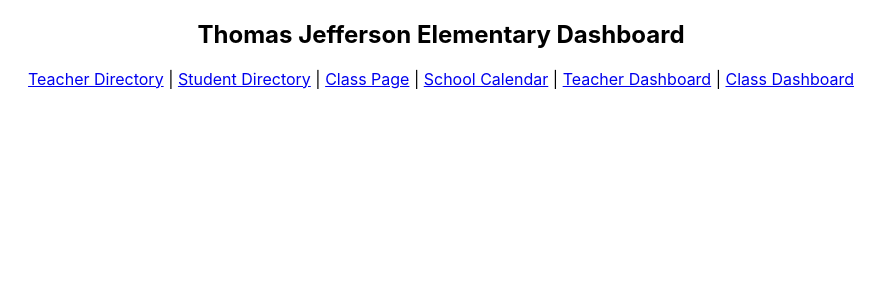
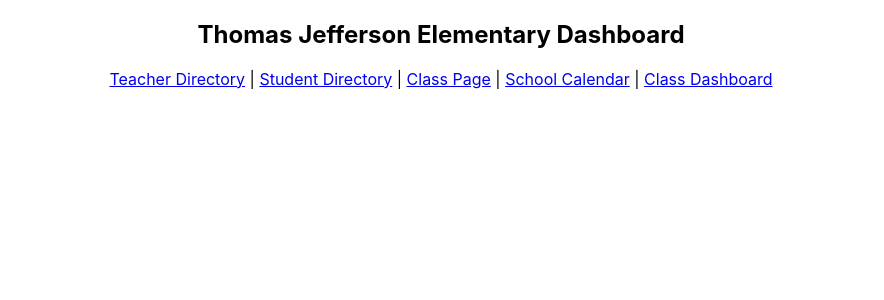
Before and after one commit to avb5bt/TJDirectory, a React (Create React App) app: page / in a window 1280 px wide. Shown: the top 300 px of the page, without its empty margins (199-1083 px from the left). Built offline with nearby package versions, Linux system fonts and the light colour scheme.

Commit message:
deleted unused files

```diff
--- a/src/App.js
+++ b/src/App.js
@@ -16,7 +16,6 @@ function App() {
           <Link to="/student-directory">Student Directory</Link> |{" "}
           <Link to="/class-page">Class Page</Link> |{" "}
           <Link to="/school-calendar">School Calendar</Link> |{" "}
-          <Link to="/teacher-dashboard">Teacher Dashboard</Link> |{" "}
           <Link to='/class-dashboard'>Class Dashboard</Link>
         </nav>
         <Outlet/>
--- a/src/components/teacherDashboard.js
+++ /dev/null
@@ -1,8 +0,0 @@
-function TeacherDashboard() {
-    return (
-        <h2>Teacher Dashboard</h2>
-    )
-
-}
-
-export default TeacherDashboard
--- a/src/index.js
+++ b/src/index.js
@@ -9,7 +9,6 @@ import TeacherDirectory from './components/teacherDirectory';
 import ClassDashboard from './components/classDashboard';
 import ClassPage from './components/classPage';
 import SchoolCalendar from './components/schoolCalendar';
-import TeacherDashboard from './components/teacherDashboard';
 
 const rootElement = document.getElementById("root");
 render(
@@ -20,7 +19,6 @@ render(
         <Route path="student-directory" element={<StudentDirectory />} />
         <Route path="class-page" element={<ClassPage/>} />
         <Route path="school-calendar" element={<SchoolCalendar/>} />
-        <Route path="teacher-dashboard" element={<TeacherDashboard/>} />
         <Route path="class-dashboard" element={<ClassDashboard/>} />
       </Route>
     </Routes>
```
